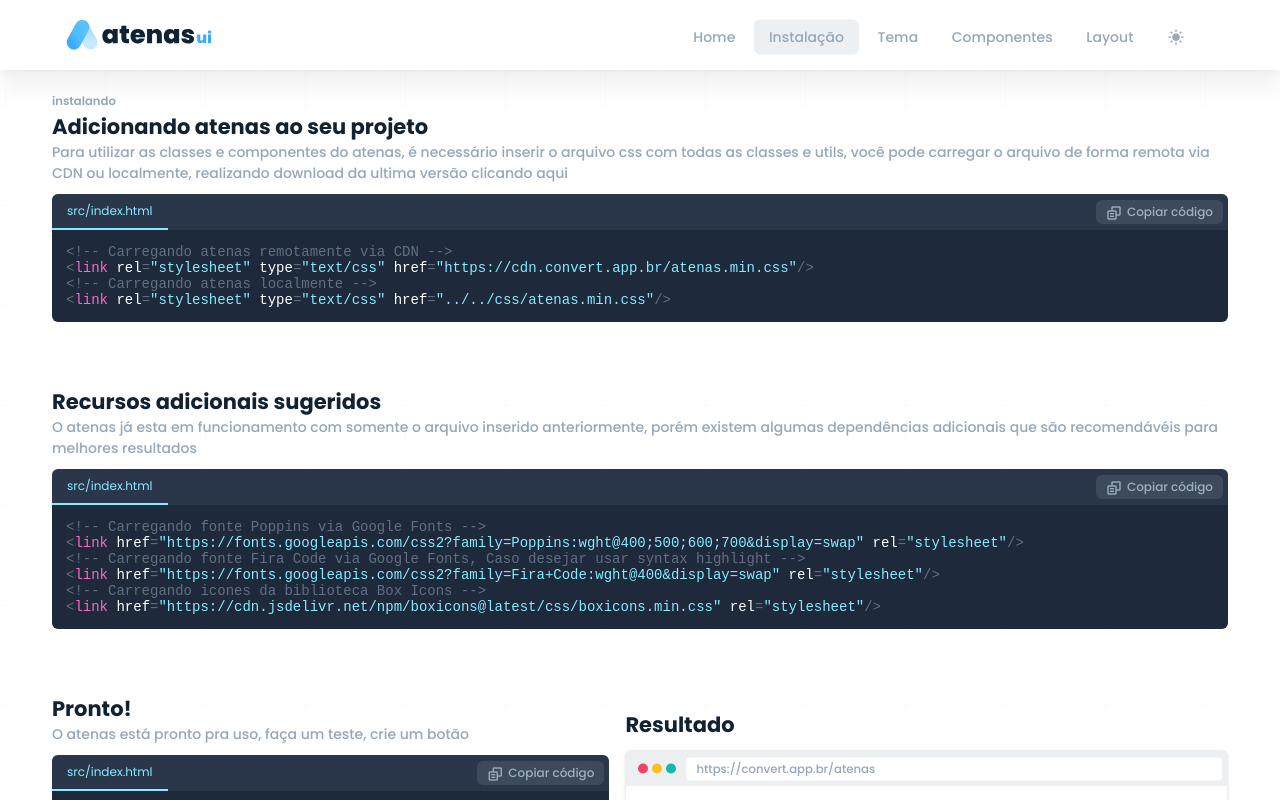
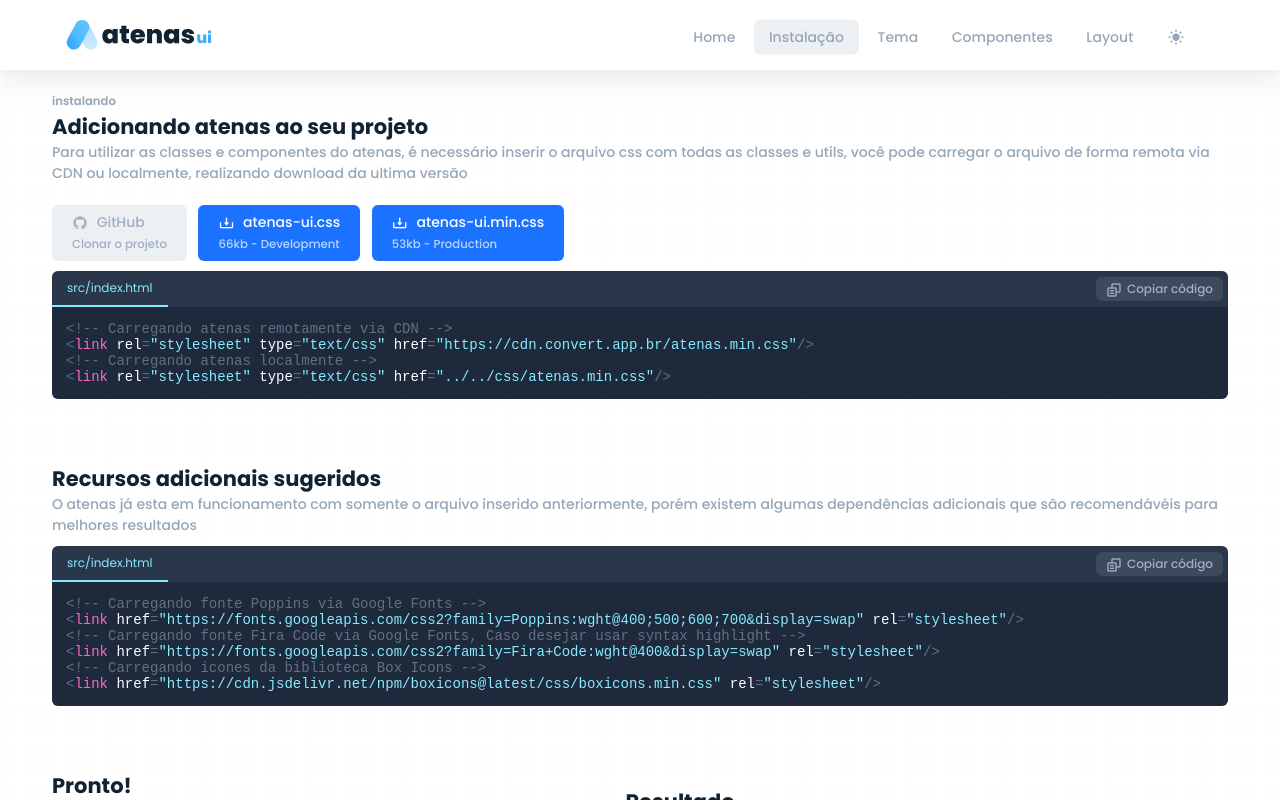
Before and after one commit to convertcompany/atenas-ui, a website: page src/docs/installation/index.html in a window 1280 px wide. Drawn offline with nearby package versions, Linux system fonts and the light colour scheme.

Commit message:
Ajustes readme

```diff
--- a/src/docs/installation/index.html
+++ b/src/docs/installation/index.html
@@ -21,10 +21,25 @@
                 <div class="at-page-container">
                     <div class="at-page-content">
                         <div class="at-u-container at-u-px3">
-                            <div id="docs-content-installation-add">
+                            <div id="download">
                                 <small class="at-u-semibold">instalando</small>
                                 <h2>Adicionando atenas ao seu projeto</h2>
-                                <p>Para utilizar as classes e componentes do atenas, é necessário inserir o arquivo css com todas as classes e utils, você pode carregar o arquivo de forma remota via CDN ou localmente, realizando download da ultima versão <a>clicando aqui</a></p>
+                                <p>Para utilizar as classes e componentes do atenas, é necessário inserir o arquivo css com todas as classes e utils, você pode carregar o arquivo de forma remota via CDN ou localmente, realizando download da ultima versão </p><br>
+                                <a target="_blank" href="https://github.com/convertcompany/atenas-ui/"><button class="at-button at-u-mr1" at-left>
+                                    <i class="bx bxl-github"></i>
+                                    <span>GitHub</span><br>
+                                    <small>Clonar o projeto</small>
+                                </button></a>
+                                <a href="/dist/atenas-ui.css" download><button class="at-button at-u-mr1" at-left at-bg="primary">
+                                    <i class="bx bx-download"></i>
+                                    <span>atenas-ui.css</span><br>
+                                    <small at-tx="transparent-white">66kb - Development</small>
+                                </button></a>
+                                <a href="/dist/atenas-ui.min.css" download><button class="at-button" at-left at-bg="primary">
+                                    <i class="bx bx-download"></i>
+                                    <span>atenas-ui.min.css</span><br>
+                                    <small at-tx="transparent-white">53kb - Production</small>
+                                </button></a>
                                 <div class="at-code-block">
                                     <div class="at-code-tabs">
                                         <div class="at-code-tab" at-active>src/index.html</div>
```
Also changed, not shown: README.md, 1 other file.
